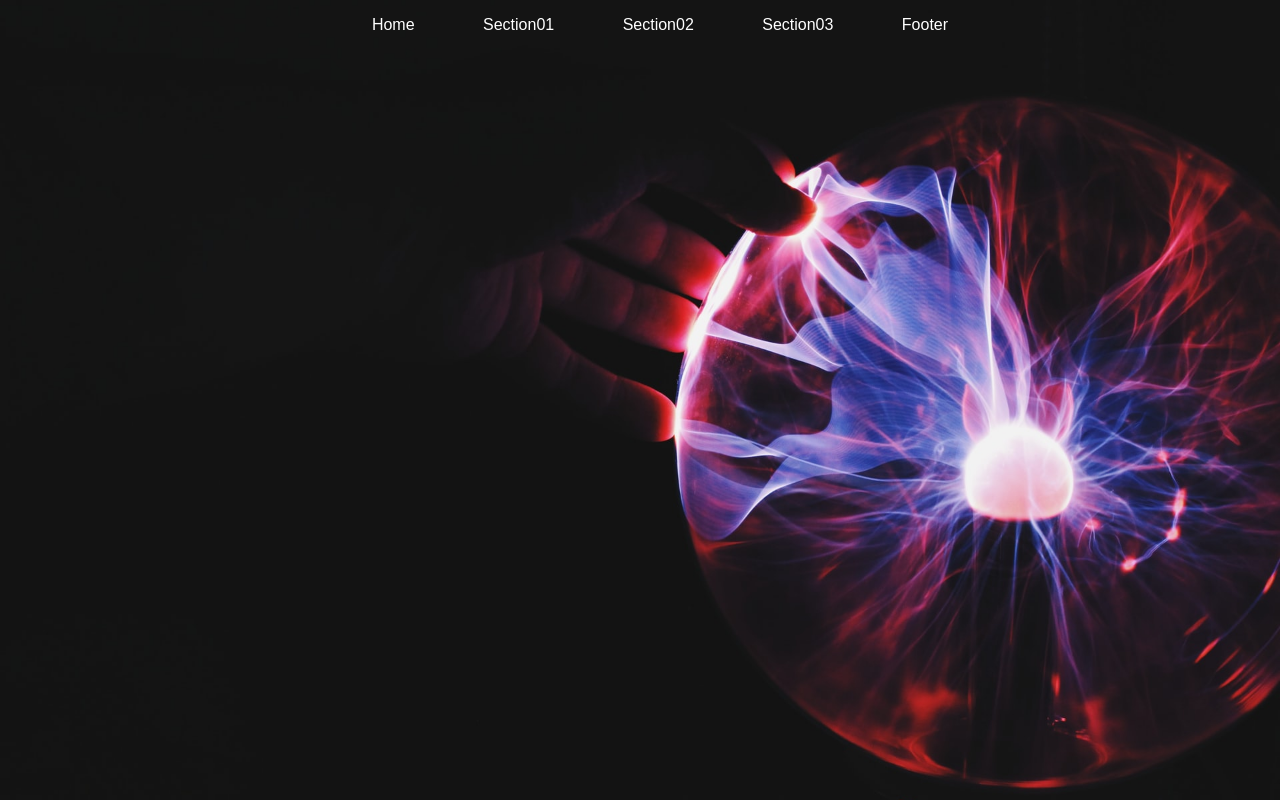
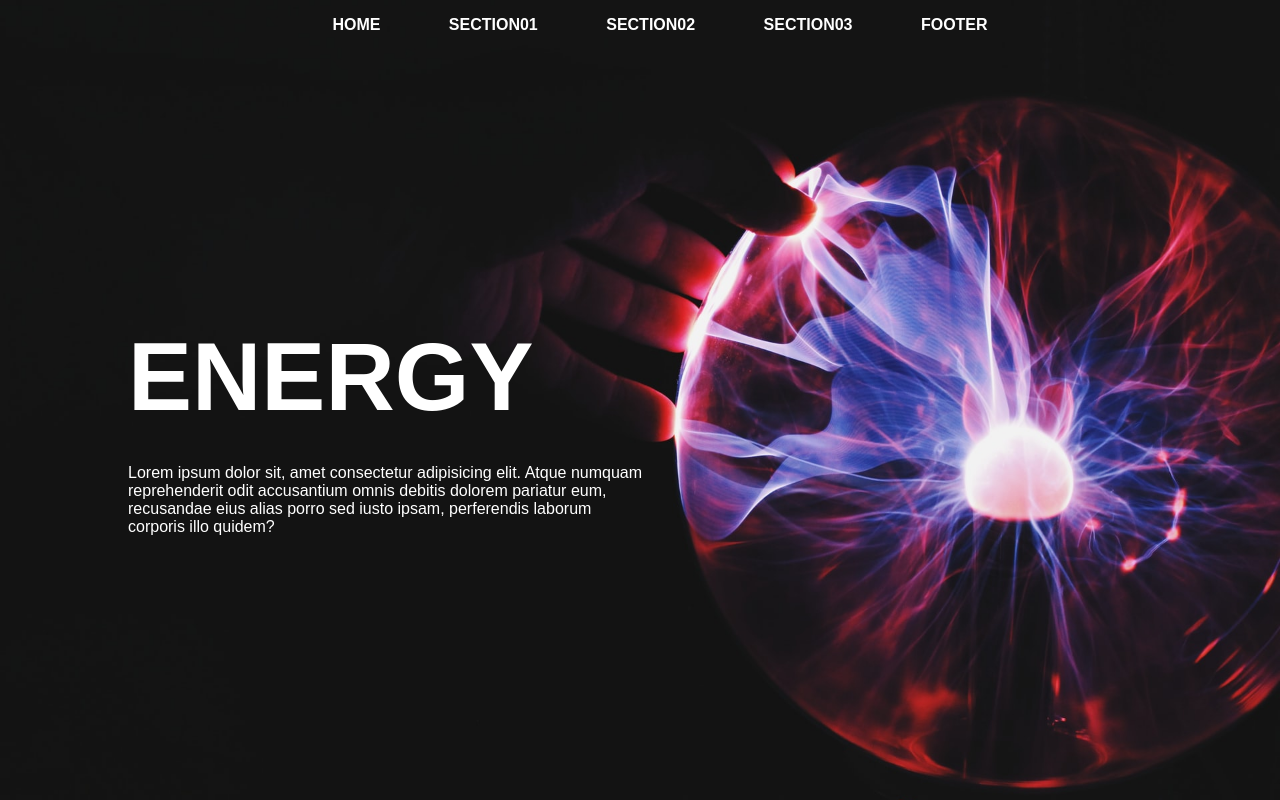
Before and after one commit to MartinTam/Energy, a plain HTML site: page index.html in a window 1280 px wide. Drawn offline with Linux system fonts and the light colour scheme.

Commit message:
Add some text to the home section

```diff
--- a/index.html
+++ b/index.html
@@ -15,17 +15,25 @@
 
     <body>
 
-       <div class = "home">
 
-            <ul class = "navigation-list">
-                <li class = "navigation-item"> <a href="#" class = "navigation-text"> Home </a> </li>
-                <li class = "navigation-item"> <a href="#" class = "navigation-text"> Section01 </a> </li>
-                <li class = "navigation-item"> <a href="#" class = "navigation-text"> Section02 </a> </li>
-                <li class = "navigation-item"> <a href="#" class = "navigation-text"> Section03 </a> </li>
-                <li class = "navigation-item"> <a href="#" class = "navigation-text"> Footer </a> </li>
+        <div class = "home">
+
+             <ul class = "navigation-list">
+                <li class = "navigation-item"> <a href="#" class = "navigation-text"> <b> HOME </b></a> </li>
+                <li class = "navigation-item"> <a href="#" class = "navigation-text"> <b> SECTION01 </b></a> </li>
+                <li class = "navigation-item"> <a href="#" class = "navigation-text"> <b> SECTION02 </b> </a> </li>
+                <li class = "navigation-item"> <a href="#" class = "navigation-text"> <b> SECTION03 </b></a> </li>
+                <li class = "navigation-item"> <a href="#" class = "navigation-text"> <b> FOOTER </b></a> </li>
             </ul>
 
-       </div>
+            <p> <h1 id = "main-header">ENERGY</h1> </p>
+            <p id = "lorem-1"> Lorem ipsum dolor sit, amet consectetur adipisicing elit.
+                Atque numquam <br> reprehenderit odit accusantium omnis debitis
+                dolorem pariatur eum, <br> recusandae eius alias porro sed iusto
+                ipsam, perferendis laborum <br> corporis illo quidem?
+            </p>
+
+        </div>
 
 
 
--- a/style.css
+++ b/style.css
@@ -32,3 +32,17 @@ body, html {
     text-decoration: none;
     font-family: sans-serif;
 }
+
+#main-header {
+    color: white;
+    font-family: sans-serif;
+    font-size: 6em;
+
+    margin: 30vh 0 0 10vw;
+}
+
+#lorem-1 {
+    color: white;
+    font-family: sans-serif;
+    margin: 0 0 0 10vw;
+}
```
